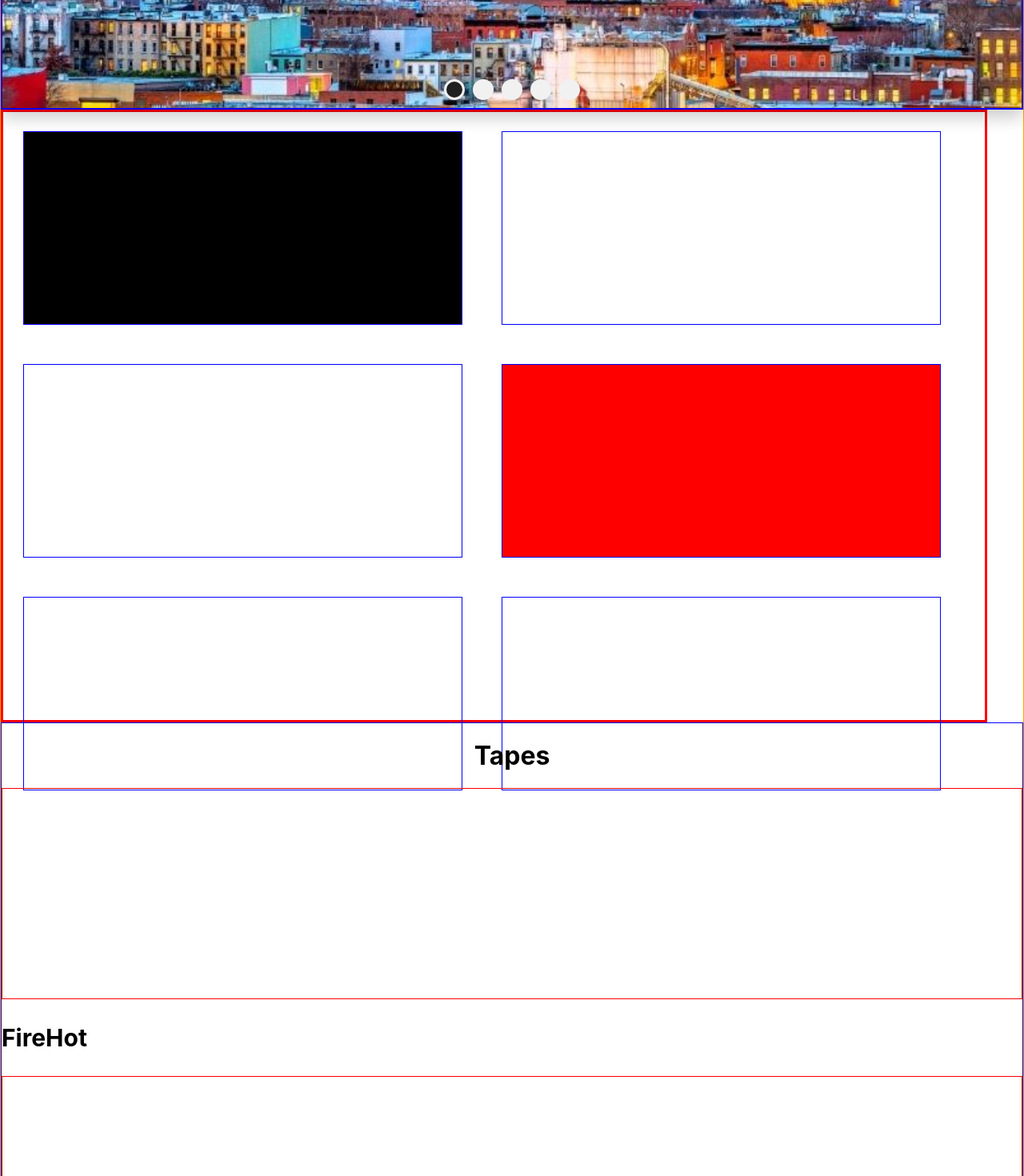
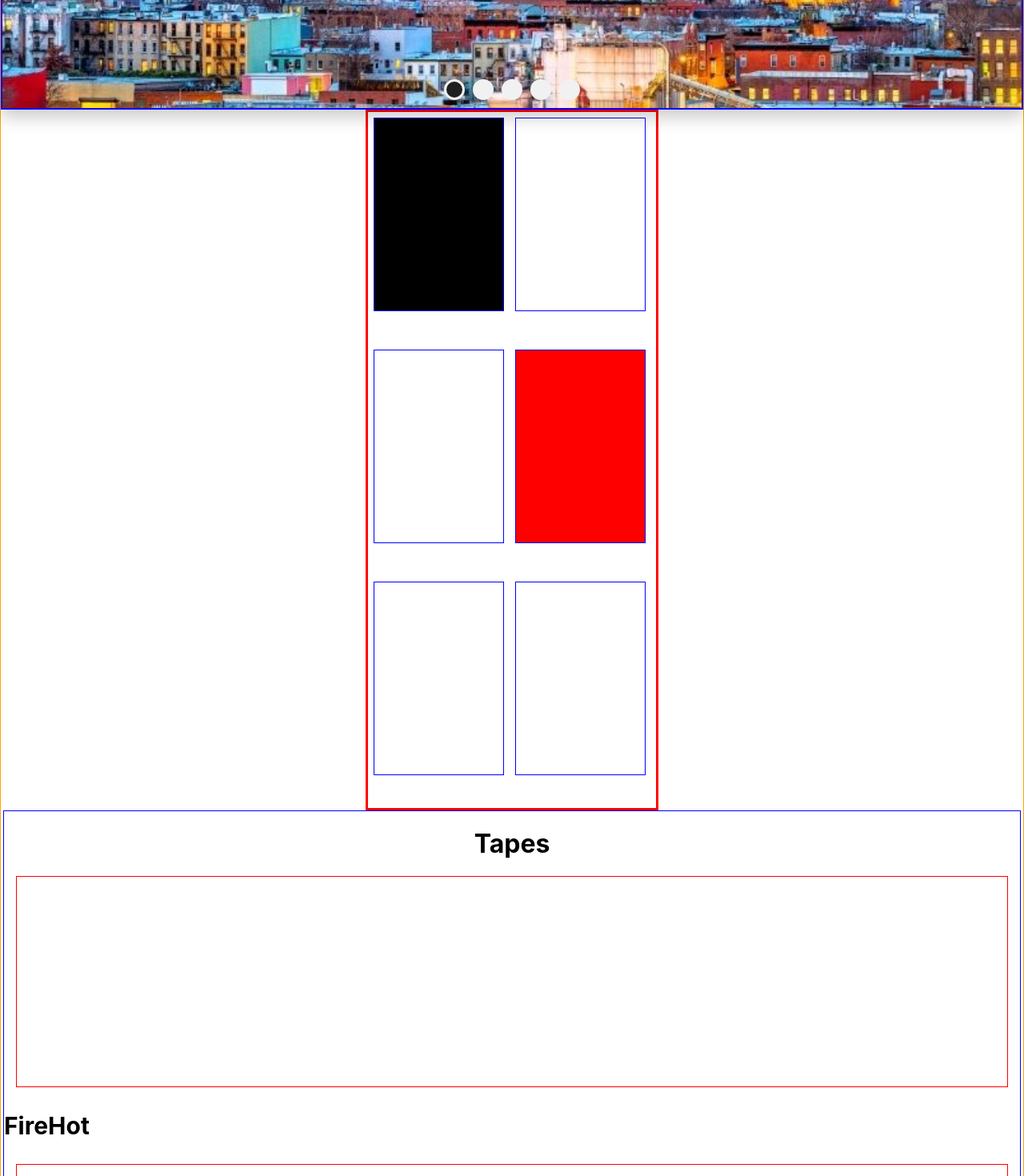
Before and after one commit to YaniWessi/Straightoutthefire-, a React (Create React App) app: page / in a window 1280 px wide. Shown: the part 440-1910 px from the top of the page at 80% size. Built offline with nearby package versions, Linux system fonts and the light colour scheme.

Commit message:
made changes to mind box two

```diff
--- a/src/index.css
+++ b/src/index.css
@@ -184,8 +184,9 @@ code {
 
  .mid-box {
    border:3px solid red;
-   height:95vh;
-   width:96%;
+   height:870px;
+   width:360px;
+   margin:0 auto;
    display:flex;
    flex-wrap: wrap;
 
@@ -212,7 +213,8 @@ code {
 
 .mid-body-box2{
   border:1px solid blue;
-  height: 100vh;
+  height: 800px;
+  margin: 0 3px;
   display:flex;
   flex-direction:column;
   justify-content:space-between;
@@ -220,7 +222,8 @@ code {
 
 .tapes{
   border: 1px solid red;
-  height: 75vh;
+  height: 280px;
+  margin:0 15px;
 }
 
 
```
